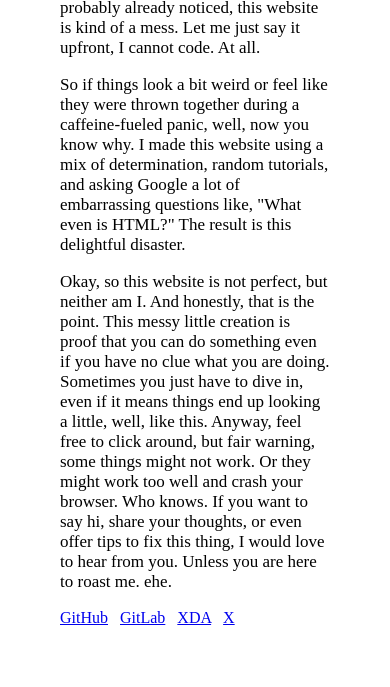
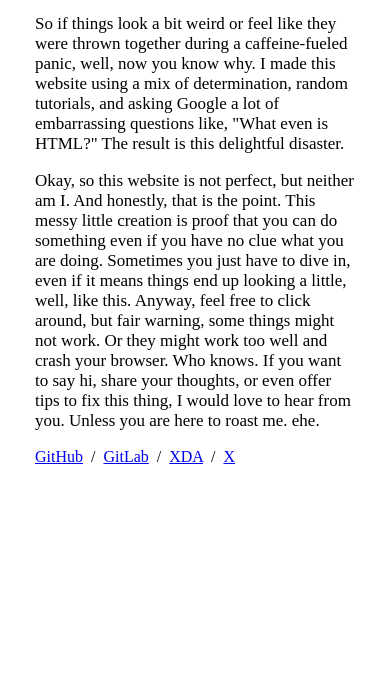
Before and after one commit to neroices/slce.moe, a plain HTML site: page index.html in a window 390 px wide. Shown: the part 373-1060 px from the top of the page. After the commit the page ends 962 px from the top, so only its background shows below. Drawn offline with Linux system fonts and the light colour scheme.

Commit message:
Add margin, padding, etc

```diff
--- a/index.html
+++ b/index.html
@@ -6,12 +6,43 @@
         <title>neroices's personal site</title>
     </head>
     <style>
+        * {
+            font-family: "Times New Roman", Times, serif;
+        }
         body {
-            margin: 60px;
+            margin-left: 30%;
+            margin-right: 30%;
+            margin-top: 8%;
+            margin-bottom: 8%;
         }
 
         p {
             font-size: 17px;
+        }
+
+        @media (max-width: 1024px) {
+            body {
+                margin-left: 15%;
+                margin-right: 15%;
+                padding: 25px;
+            }
+        }
+
+        @media (max-width: 768px) {
+            body {
+                margin-left: 10%;
+                margin-right: 10%;
+                margin-top: 0;
+            }
+        }
+
+        @media (max-width: 480px) {
+            body {
+                margin-left: 10px;
+                margin-right: 10px;
+                margin-top: 8%;
+                margin-bottom: 25%;
+            }
         }
     </style>
     <body>
@@ -46,9 +77,10 @@
             would love to hear from you. Unless you are here to roast me. ehe.
         </p>
 
-        <a href="https://github.com/neroices">GitHub</a> &nbsp;
-        <a href="https://gitlab.com/neroices">GitLab</a> &nbsp;
-        <a href="https://xdaforums.com/m/alicization.10996241/">XDA</a> &nbsp;
-        <a href="https://x.com/letsmakeices">X</a> &nbsp;
+        <a href="https://github.com/neroices">GitHub</a> &nbsp;/&nbsp;
+        <a href="https://gitlab.com/neroices">GitLab</a> &nbsp;/&nbsp;
+        <a href="https://xdaforums.com/m/alicization.10996241/">XDA</a>
+        &nbsp;/&nbsp;
+        <a href="https://x.com/letsmakeices">X</a>
     </body>
 </html>
```
